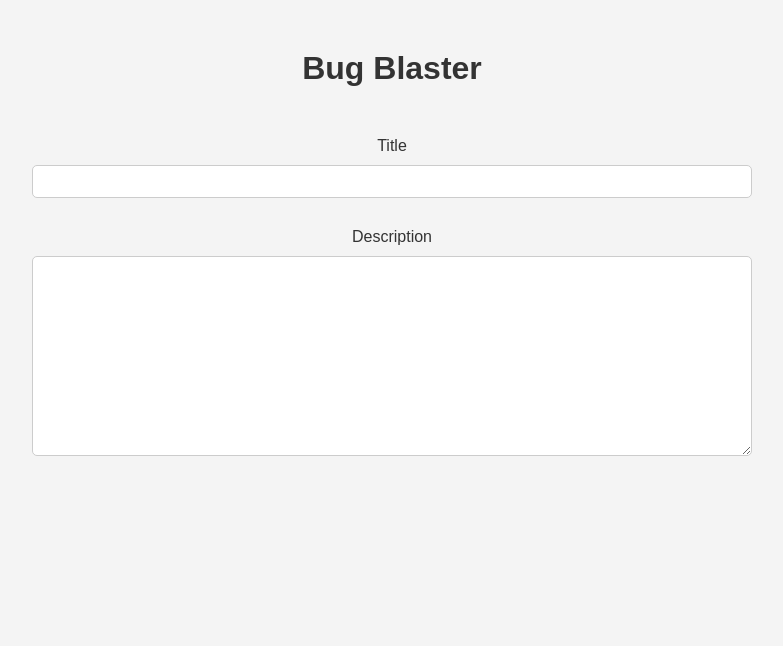
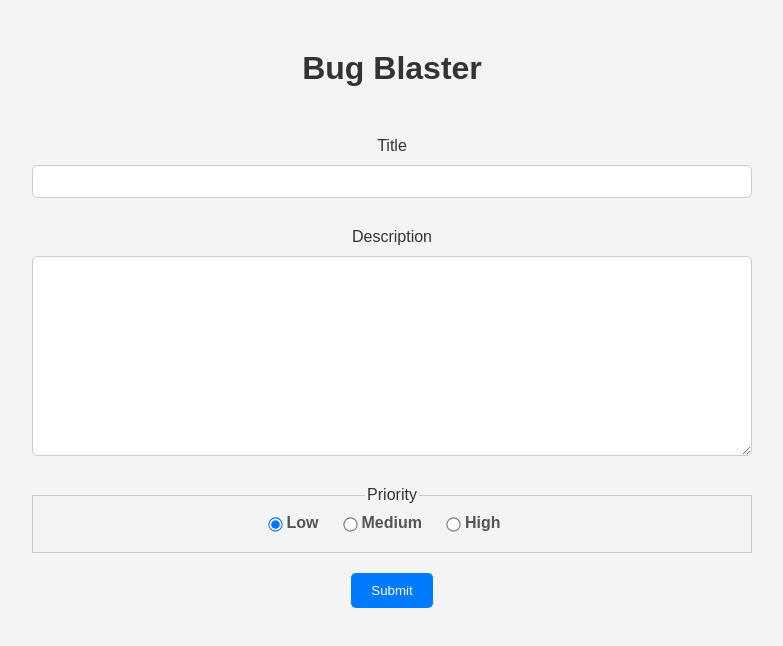
Before and after one commit to romsit/bug-blaster, a React (Create React App) app: page / in a window 1280 px wide. Shown: the top 646 px of the page, without its empty margins (248-1031 px from the left). Built offline with nearby package versions, Linux system fonts and the light colour scheme.

Commit message:
Building priority section

```diff
--- a/src/components/TicketForm.js
+++ b/src/components/TicketForm.js
@@ -40,8 +40,29 @@
           value={description}
           className="form-input"
           onChange={(e) => setDescription(e.target.value)}
-        > </textarea>
+        >
+          {" "}
+        </textarea>
       </div>
+
+      <fieldset className="priority-fieldset">
+        <legend>Priority</legend>
+
+        {Object.entries(priorityLabels).map(([value, label]) => (
+          <label key={value} className="priority-label">
+            <input
+              type="radio"
+              value={value}
+              checked={priority === value}
+              className="priority-input"
+              onChange={(e) => setPriority(e.target.value)}
+            />
+            {label}
+          </label>
+        ))}
+      </fieldset>
+
+      <button type="submit" className="button">Submit</button>
     </form>
   );
 }
```
